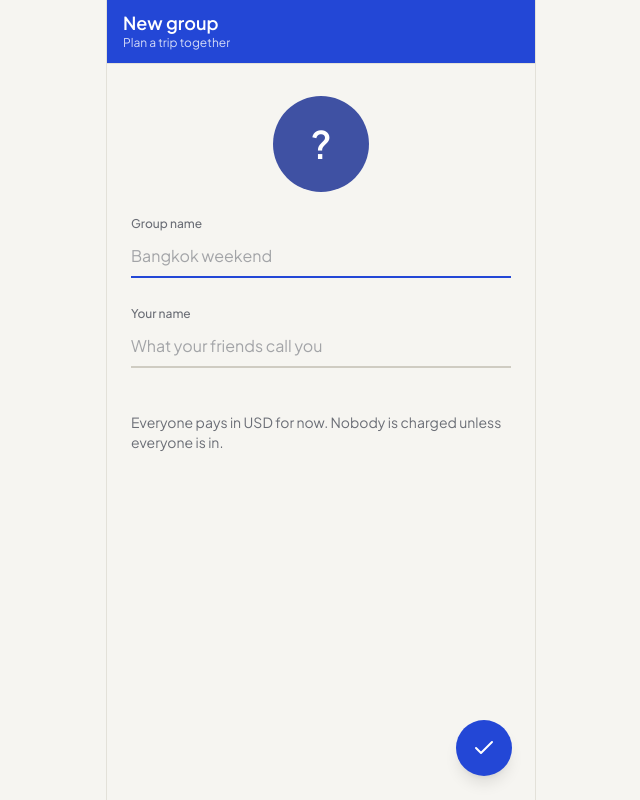
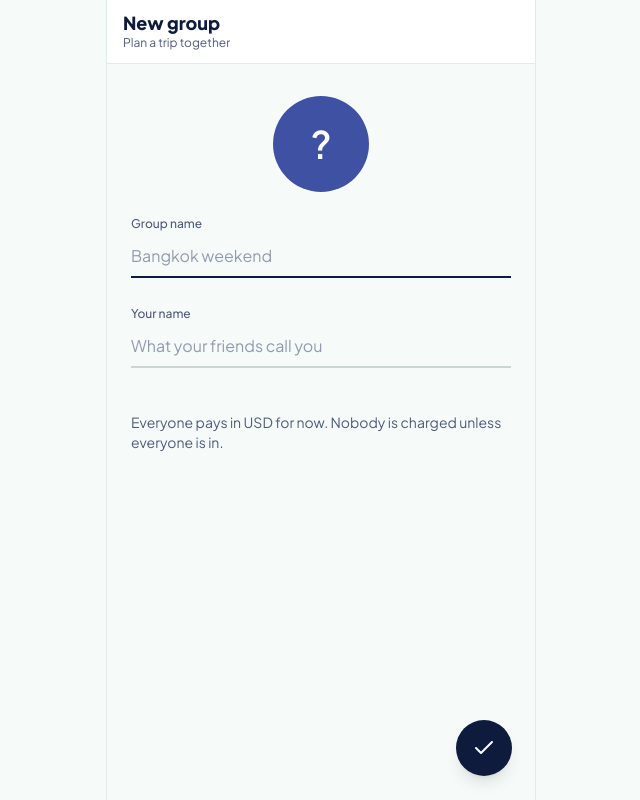
Before and after one commit to nevinchuu/Unamino, a Next.js app: page / in a window 1280 px wide. Shown: the whole page, without its empty margins (319-959 px from the left). Built offline with nearby package versions, Linux system fonts and the light colour scheme.

Commit message:
Give the app a new look

```diff
--- a/src/app/g/[groupId]/plan/[planId]/card-sheet.tsx
+++ b/src/app/g/[groupId]/plan/[planId]/card-sheet.tsx
@@ -32,7 +32,7 @@ type Loaded = { readonly state: "loading" } | { readonly state: "ready"; readonl
 
 const APPEARANCE = {
   theme: "stripe",
-  variables: { colorPrimary: "#2347D6", colorText: "#17181C", borderRadius: "10px", fontFamily: "Plus Jakarta Sans, system-ui, sans-serif" },
+  variables: { colorPrimary: "#0E1B3D", colorText: "#0E1B3D", borderRadius: "10px", fontFamily: "Plus Jakarta Sans, system-ui, sans-serif" },
 } as const;
 
 /** The card form for one person's hold, in a sheet over the plan. The card number goes straight to Stripe's own fields. */
--- a/src/app/globals.css
+++ b/src/app/globals.css
@@ -10,6 +10,16 @@
   --font-sans: var(--font-jakarta), ui-sans-serif, system-ui, sans-serif;
   --font-heading: var(--font-sans);
   --color-success: var(--success);
+  --color-action: var(--action);
+  --color-action-foreground: var(--action-foreground);
+  --color-link: var(--link);
+  --color-pending: var(--pending);
+  --color-pending-foreground: var(--pending-foreground);
+  --color-unread: var(--unread);
+  --color-presence: var(--presence);
+  --shadow-soft: 0 10px 26px rgb(14 27 61 / 0.07);
+  --shadow-lift: 0 8px 18px rgb(14 27 61 / 0.25);
+  --shadow-sheet: 0 -12px 32px rgb(14 27 61 / 0.12);
   --color-sidebar-ring: var(--sidebar-ring);
   --color-sidebar-border: var(--sidebar-border);
   --color-sidebar-accent-foreground: var(--sidebar-accent-foreground);
@@ -49,25 +59,37 @@
 }
 
 :root {
-  --background: #F6F5F1;
-  --foreground: #17181C;
+  --background: #F6FBFA;
+  --foreground: #0E1B3D;
   --card: #FFFFFF;
-  --card-foreground: #17181C;
+  --card-foreground: #0E1B3D;
   --popover: #FFFFFF;
-  --popover-foreground: #17181C;
-  --primary: #2347D6;
+  --popover-foreground: #0E1B3D;
+  --primary: #0E1B3D;
   --primary-foreground: #FFFFFF;
-  --secondary: #ECEAE3;
-  --secondary-foreground: #17181C;
-  --muted: #ECEAE3;
-  --muted-foreground: #6B6E76;
-  --accent: #E8ECFB;
-  --accent-foreground: #1B3AAE;
-  --success: #12805C;
+  --secondary: #EEF3F2;
+  --secondary-foreground: #0E1B3D;
+  --muted: #EEF3F2;
+  --muted-foreground: #4F5B7A;
+  --accent: #D9F5EA;
+  --accent-foreground: #0B6B57;
+  --success: #0B7A68;
   --destructive: #C2321F;
-  --border: #E3E1D9;
-  --input: #CFCCC2;
-  --ring: #2347D6;
+  --border: #E1ECE9;
+  --input: #C9D6D2;
+  --ring: #1D5FA8;
+  /* The main action of a screen (Agree, Approve): mint with navy letters, because white on mint is too faint to read. */
+  --action: #62D9AD;
+  --action-foreground: #0E1B3D;
+  /* @mentions and links: a cyan dark enough for text on white. */
+  --link: #0E7490;
+  --pending: #FFEBCB;
+  --pending-foreground: #8A4B00;
+  --unread: #E5484D;
+  --presence: #2DBE7E;
+  --wash-from: #D7F4EA;
+  --wash-via: #EAF8F4;
+  --wash-to: #F6FBFA;
   --chart-1: oklch(0.87 0 0);
   --chart-2: oklch(0.556 0 0);
   --chart-3: oklch(0.439 0 0);
@@ -75,13 +97,18 @@
   --chart-5: oklch(0.269 0 0);
   --radius: 0.75rem;
   --sidebar: #FFFFFF;
-  --sidebar-foreground: #17181C;
-  --sidebar-primary: #2347D6;
+  --sidebar-foreground: #0E1B3D;
+  --sidebar-primary: #0E1B3D;
   --sidebar-primary-foreground: #FFFFFF;
-  --sidebar-accent: #E8ECFB;
-  --sidebar-accent-foreground: #1B3AAE;
-  --sidebar-border: #E3E1D9;
-  --sidebar-ring: #2347D6;
+  --sidebar-accent: #D9F5EA;
+  --sidebar-accent-foreground: #0B6B57;
+  --sidebar-border: #E1ECE9;
+  --sidebar-ring: #1D5FA8;
+}
+
+/* The pale mint gradient behind the trips list and other screens made of cards. */
+@utility bg-wash {
+  background-image: linear-gradient(170deg, var(--wash-from) 0%, var(--wash-via) 38%, var(--wash-to) 100%);
 }
 
 .dark {
--- a/src/app/layout.tsx
+++ b/src/app/layout.tsx
@@ -13,7 +13,7 @@ export const metadata: Metadata = {
 };
 
 export const viewport: Viewport = {
-  themeColor: "#F6F5F1",
+  themeColor: "#F6FBFA",
 };
 
 export default function RootLayout({ children }: LayoutProps<"/">) {
--- a/src/components/screen.tsx
+++ b/src/components/screen.tsx
@@ -3,9 +3,16 @@ import Link from "next/link";
 import type { ReactNode } from "react";
 import { cn } from "@/lib/utils";
 
+interface ScreenProps {
+  readonly children: ReactNode;
+  readonly className?: string;
+  /** The pale mint gradient behind a screen made of cards, instead of the plain background. */
+  readonly wash?: boolean;
+}
+
 /** One phone-width column, centred on larger screens, the way the app is meant to be held. */
-export function Screen({ children, className }: { readonly children: ReactNode; readonly className?: string }) {
-  return <div className={cn("relative mx-auto flex min-h-dvh w-full max-w-[430px] flex-col bg-background sm:border-x sm:border-border", className)}>{children}</div>;
+export function Screen({ children, className, wash = false }: ScreenProps) {
+  return <div className={cn("relative mx-auto flex min-h-dvh w-full max-w-[430px] flex-col sm:border-x sm:border-border", wash ? "bg-wash" : "bg-background", className)}>{children}</div>;
 }
 
 interface AppBarProps {
@@ -19,16 +26,16 @@ interface AppBarProps {
 /** The bar across the top of a screen: a title and, under it, one quiet line. */
 export function AppBar({ title, subtitle, leading, backHref }: AppBarProps) {
   return (
-    <header className="sticky top-0 z-10 flex items-center gap-3 border-b border-border bg-primary px-4 py-3 text-primary-foreground">
+    <header className="sticky top-0 z-10 flex items-center gap-3 border-b border-border bg-card px-4 py-3 text-foreground">
       {backHref ? (
-        <Link href={backHref} aria-label="Back" className="-ml-2 flex size-9 shrink-0 items-center justify-center rounded-full hover:bg-primary-foreground/10">
+        <Link href={backHref} aria-label="Back" className="-ml-2 flex size-9 shrink-0 items-center justify-center rounded-full hover:bg-muted">
           <ArrowLeft className="size-5" />
         </Link>
       ) : null}
       {leading}
       <div className="min-w-0">
-        <h1 className="truncate text-lg leading-tight font-semibold">{title}</h1>
-        {subtitle ? <p className="truncate text-xs text-primary-foreground/80">{subtitle}</p> : null}
+        <h1 className="truncate text-lg leading-tight font-extrabold">{title}</h1>
+        {subtitle ? <p className="truncate text-xs text-muted-foreground">{subtitle}</p> : null}
       </div>
     </header>
   );
--- /dev/null
+++ b/src/components/status-chip.tsx
@@ -0,0 +1,17 @@
+import type { ReactNode } from "react";
+import { cn } from "@/lib/utils";
+
+/** What the chip says about the state of things: good news, still waiting, finished, or nothing special. */
+export type ChipTone = "success" | "pending" | "solid" | "neutral";
+
+const TONES: Record<ChipTone, string> = {
+  success: "bg-accent text-accent-foreground",
+  pending: "bg-pending text-pending-foreground",
+  solid: "bg-success text-primary-foreground",
+  neutral: "bg-secondary text-muted-foreground",
+};
+
+/** A small rounded label for a status, like "2 of 4 agreed" or "Booked". */
+export function StatusChip({ tone = "neutral", children, className }: { readonly tone?: ChipTone; readonly children: ReactNode; readonly className?: string }) {
+  return <span className={cn("inline-flex shrink-0 items-center gap-1 rounded-full px-2.5 py-1 text-[11px] leading-none font-bold", TONES[tone], className)}>{children}</span>;
+}
--- a/src/components/ui/button.tsx
+++ b/src/components/ui/button.tsx
@@ -8,6 +8,7 @@ const buttonVariants = cva(
     variants: {
       variant: {
         default: "bg-primary text-primary-foreground hover:bg-primary/80",
+        action: "bg-action font-extrabold text-action-foreground hover:bg-action/85",
         outline:
           "border-border bg-background hover:bg-muted hover:text-foreground aria-expanded:bg-muted aria-expanded:text-foreground dark:border-input dark:bg-input/30 dark:hover:bg-input/50",
         secondary:
--- /dev/null
+++ b/src/lib/avatar-stack.ts
@@ -0,0 +1,12 @@
+export interface StackSplit<T> {
+  readonly shown: readonly T[];
+  /** How many people are left out of the row and counted in "+N". */
+  readonly hiddenCount: number;
+}
+
+/** Which people a row of overlapping avatars draws, and how many are folded into "+N". A row never shows a lone "+1": that person gets their own avatar instead. */
+export function splitForStack<T>(people: readonly T[], max: number): StackSplit<T> {
+  const limit = Math.max(1, Math.floor(max));
+  if (people.length <= limit + 1) return { shown: people, hiddenCount: 0 };
+  return { shown: people.slice(0, limit), hiddenCount: people.length - limit };
+}
--- a/src/lib/avatar.ts
+++ b/src/lib/avatar.ts
@@ -8,7 +8,7 @@ export function initialsOf(name: string): string {
 }
 
 /** A few calm colours, with enough contrast for white letters on top. */
-const AVATAR_COLOURS = ["#2347D6", "#12805C", "#B4531A", "#7B3FB5", "#B0285D", "#1F7A8C", "#6B6F1A", "#3F51A3"] as const;
+const AVATAR_COLOURS = ["#1D5FA8", "#0B7A68", "#B4531A", "#7B3FB5", "#B0285D", "#0F7B8A", "#6B6F1A", "#3F51A3"] as const;
 
 /** The same name always gets the same colour, so a person looks the same in every list and message. */
 export function avatarColour(seed: string): string {
```
Also changed, not shown: src/components/avatar.tsx (+48 -10 lines), 1 other file (tests, documents, lock files or other folders).
